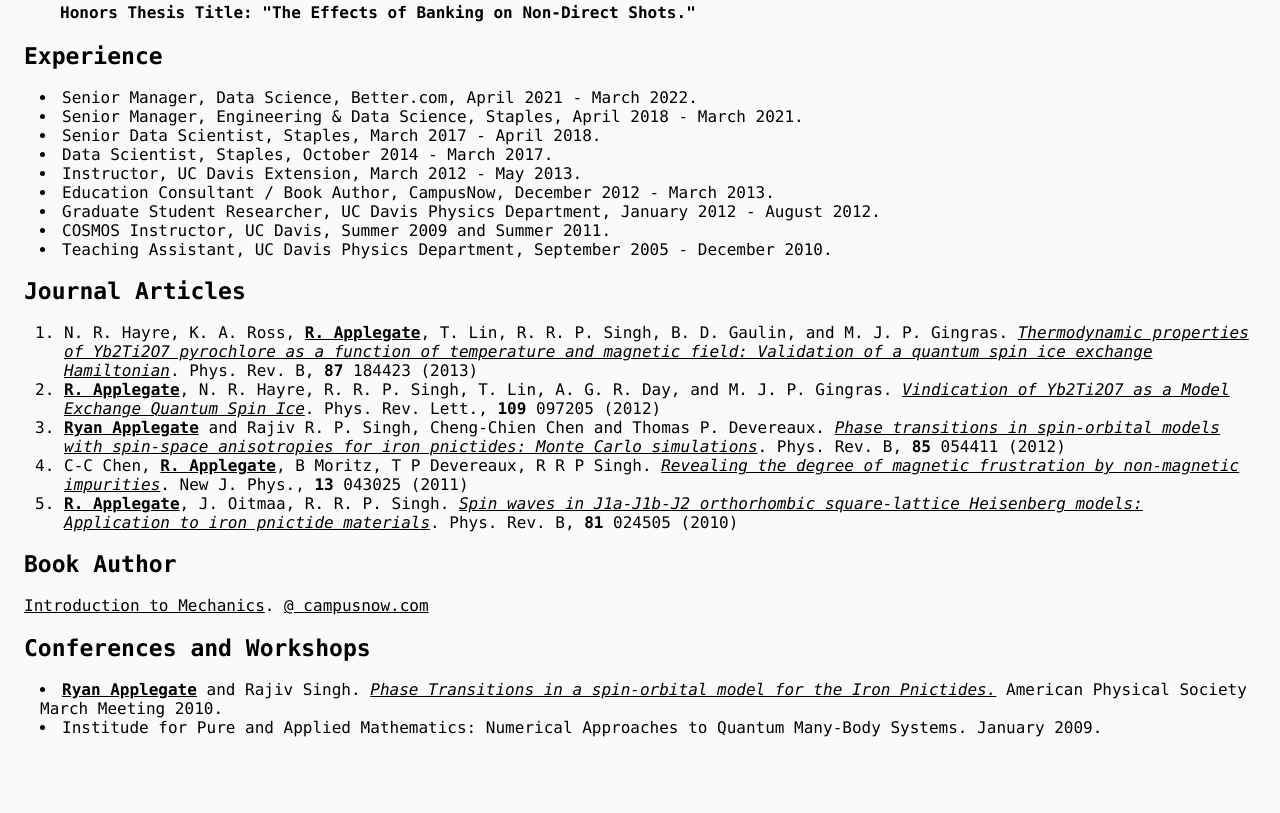
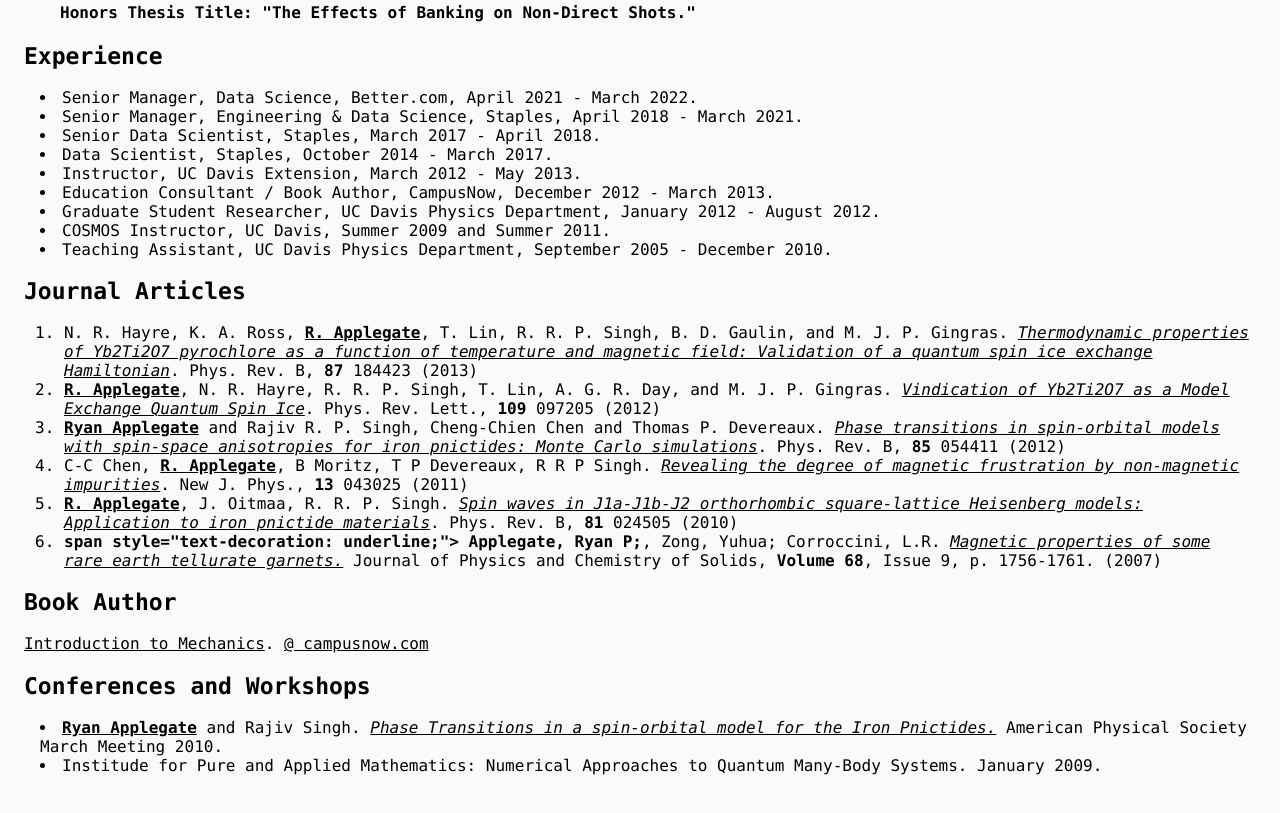
Before and after one commit to Phdntom/Phdntom.github.io, a plain HTML site: page cv/index.html in a window 1280 px wide. Shown: the part 556-1369 px from the top of the page. Before the commit the page ends 1333 px from the top, so only its background shows below. Drawn offline with Linux system fonts and the light colour scheme.

Commit message:
Update index.html

```diff
--- a/cv/index.html
+++ b/cv/index.html
@@ -75,6 +75,11 @@ understand how to gauge and improve the effectiveness of education to large audi
     <a class="papertitle" href="http://dx.doi.org/10.1103/PhysRevB.81.024505">Spin waves in J1a-J1b-J2 orthorhombic square-lattice Heisenberg models: Application to iron pnictide materials</a>.
     Phys. Rev. B, <b>81</b> 024505 (2010)</li>
 
+    <li> <b>span style="text-decoration: underline;"> Applegate, Ryan P;</span></b>, Zong, Yuhua; Corroccini, L.R.
+    <a class="papertitle" href="https://doi.org/10.1016/j.jpcs.2007.04.022">Magnetic properties of some rare earth tellurate garnets.</a>
+    Journal of Physics and Chemistry of Solids, <b>Volume 68</b>, Issue 9, p. 1756-1761. (2007)
+
+
 </ol>
 
 <h2> Book Author </h2>
```
Lines whose indentation alone changed are shown as unchanged.
